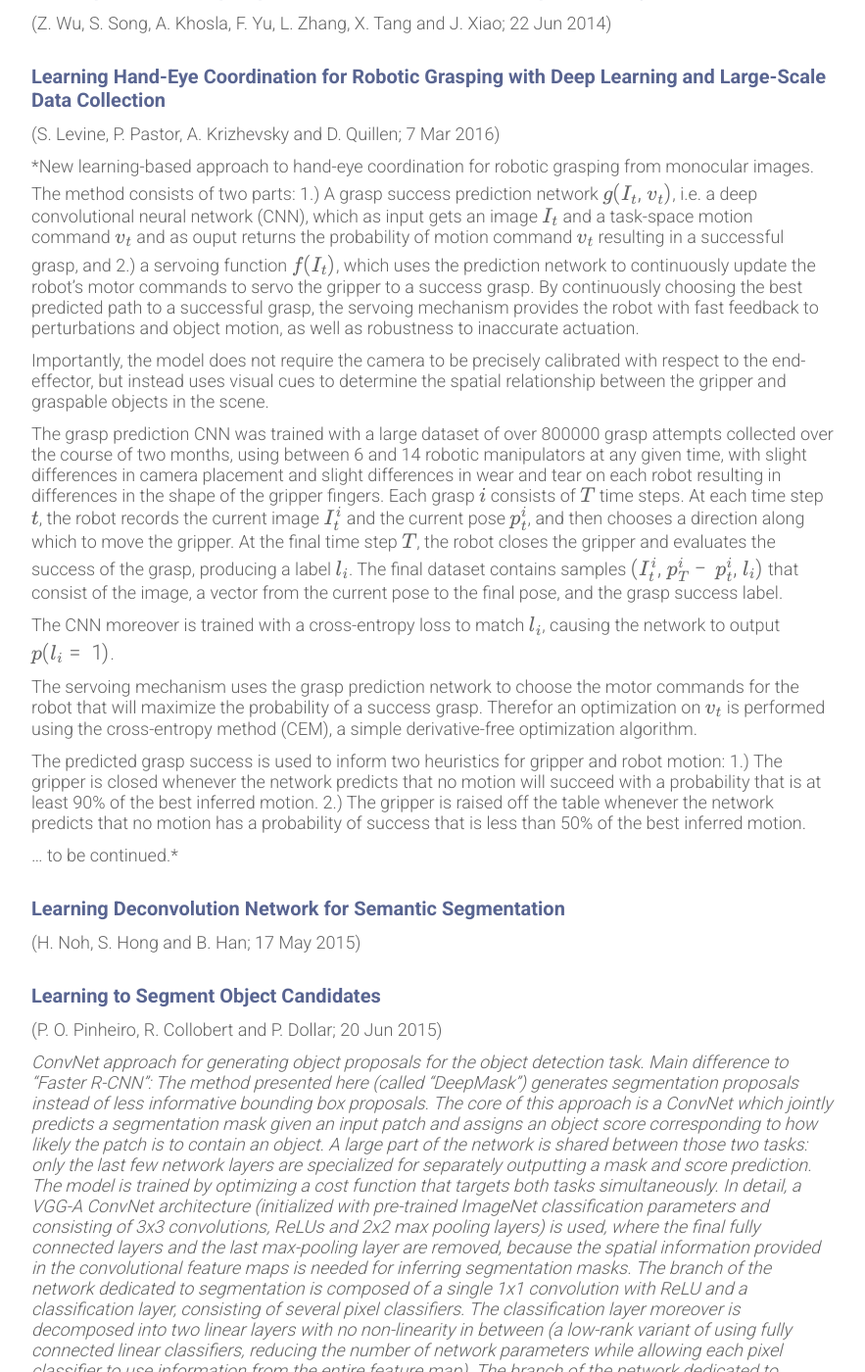
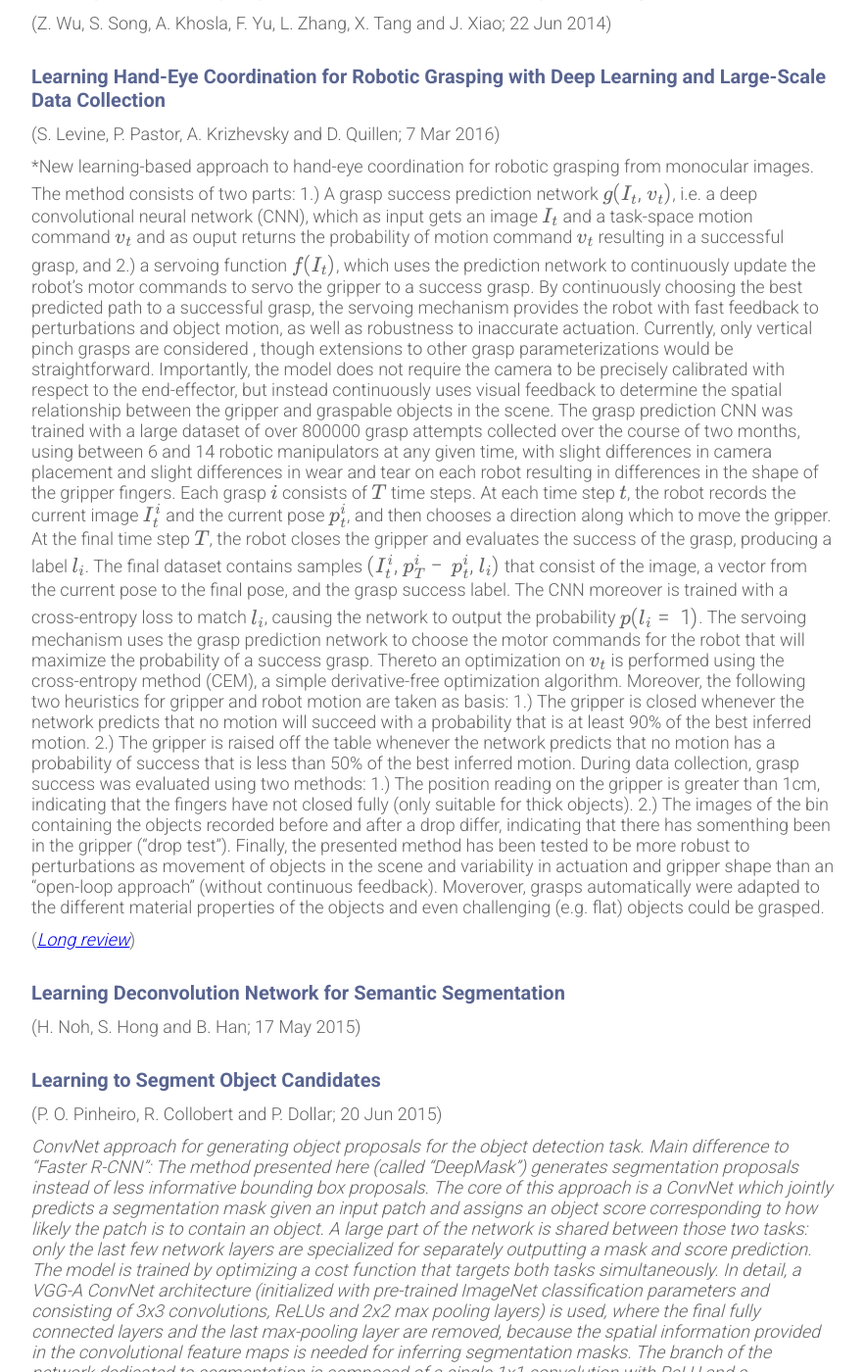
Before and after one commit to Xamla/xamla.github.io, a Jekyll site: the page built from paper-library.md, in a window 1280 px wide and 1400 px high, scrolled down 426 px. Shown: the whole window at 98% size, without its empty margins (198-1081 px from the left). Built offline with Jekyll 4.4.1, drawn with Linux system fonts in a browser that asks for light colours; formulas are drawn with MathJax 3.

Commit message:
Update paper-library.md

```diff
--- a/paper-library.md
+++ b/paper-library.md
@@ -26,19 +26,17 @@ mathjax: true
 (S. Levine, P. Pastor, A. Krizhevsky and D. Quillen; 7 Mar 2016)
 
 *New learning-based approach to hand-eye coordination for robotic grasping from monocular images. The method consists of two parts: 1.) A grasp success prediction network \\(g(I_t, v_t)\\), i.e. a deep convolutional neural network (CNN), which as input gets an image \\(I_t\\) and a task-space motion command \\(v_t\\) and as ouput returns the probability of motion command \\(v_t\\) resulting in a successful grasp, and 2.) a servoing function \\(f(I_t)\\), which uses the prediction network to continuously update the robot's motor commands to servo the gripper to a success grasp. By continuously choosing the best predicted path to a successful grasp, the servoing mechanism provides the robot with fast feedback to perturbations and object motion, as well as robustness to inaccurate actuation.
-
-Importantly, the model does not require the camera to be precisely calibrated with respect to the end-effector, but instead uses visual cues to determine the spatial relationship between the gripper and graspable objects in the scene.
-
+Currently, only vertical pinch grasps are considered , though extensions to other grasp parameterizations would be straightforward.
+Importantly, the model does not require the camera to be precisely calibrated with respect to the end-effector, but instead continuously uses visual feedback to determine the spatial relationship between the gripper and graspable objects in the scene.
 The grasp prediction CNN was trained with a large dataset of over 800000 grasp attempts collected over the course of two months, using between 6 and 14 robotic manipulators at any given time, with slight differences in camera placement and slight differences in wear and tear on each robot resulting in differences in the shape of the gripper fingers.
 Each grasp \\(i\\) consists of \\(T\\) time steps. At each time step \\(t\\), the robot records the current image \\(I_t^i\\) and the current pose \\(p_t^i\\), and then chooses a direction along which to move the gripper. At the final time step \\(T\\), the robot closes the gripper and evaluates the success of the grasp, producing a label \\(\mathcal{l}_i\\). The final dataset contains samples \\((I_t^i, p_T^i − p_t^i, \mathcal{l}_i)\\) that consist of the image, a vector from the current pose to the final pose, and the grasp success label.
+The CNN moreover is trained with a cross-entropy loss to match \\(\mathcal{l}_i\\), causing the network to output the probability \\(p(\mathcal{l}_i = 1)\\).
+The servoing mechanism uses the grasp prediction network to choose the motor commands for the robot that will maximize the probability of a success grasp. Thereto an optimization on \\(v_t\\) is performed using the cross-entropy method (CEM), a simple derivative-free optimization algorithm.
+Moreover, the following two heuristics for gripper and robot motion are taken as basis: 1.) The gripper is closed whenever the network predicts that no motion will succeed with a probability that is at least 90% of the best inferred motion. 2.) The gripper is raised off the table whenever the network predicts that no motion has a probability of success that is less than 50% of the best inferred motion.
+During data collection, grasp success was evaluated using two methods: 1.) The position reading on the gripper is greater than 1cm, indicating that the fingers have not closed fully (only suitable for thick objects). 2.) The images of the bin containing the objects recorded before and after a drop differ, indicating that there has somenthing been in the gripper ("drop test").
+Finally, the presented method has been tested to be more robust to perturbations as movement of objects in the scene and variability in actuation and gripper shape than an "open-loop approach" (without continuous feedback). Moverover, grasps automatically were adapted to the different material properties of the objects and even challenging (e.g. flat) objects could be grasped.
 
-The CNN moreover is trained with a cross-entropy loss to match \\(\mathcal{l}_i\\), causing the network to output \\(p(\mathcal{l}_i = 1)\\).
-
-The servoing mechanism uses the grasp prediction network to choose the motor commands for the robot that will maximize the probability of a success grasp. Therefor an optimization on \\(v_t\\) is performed using the cross-entropy method (CEM), a simple derivative-free optimization algorithm.
-
-The predicted grasp success is used to inform two heuristics for gripper and robot motion: 1.) The gripper is closed whenever the network predicts that no motion will succeed with a probability that is at least 90% of the best inferred motion. 2.) The gripper is raised off the table whenever the network predicts that no motion has a probability of success that is less than 50% of the best inferred motion.
-
-... to be continued.*
+([*Long review*]({{ site.baseurl }}/update/2016/03/15/Review-of-Learning-Hand-Eye-Coordination-via-DL.html))
 
 
 #### <a name="Deconv"></a>[Learning Deconvolution Network for Semantic Segmentation](http://cvlab.postech.ac.kr/research/deconvnet/)
```
